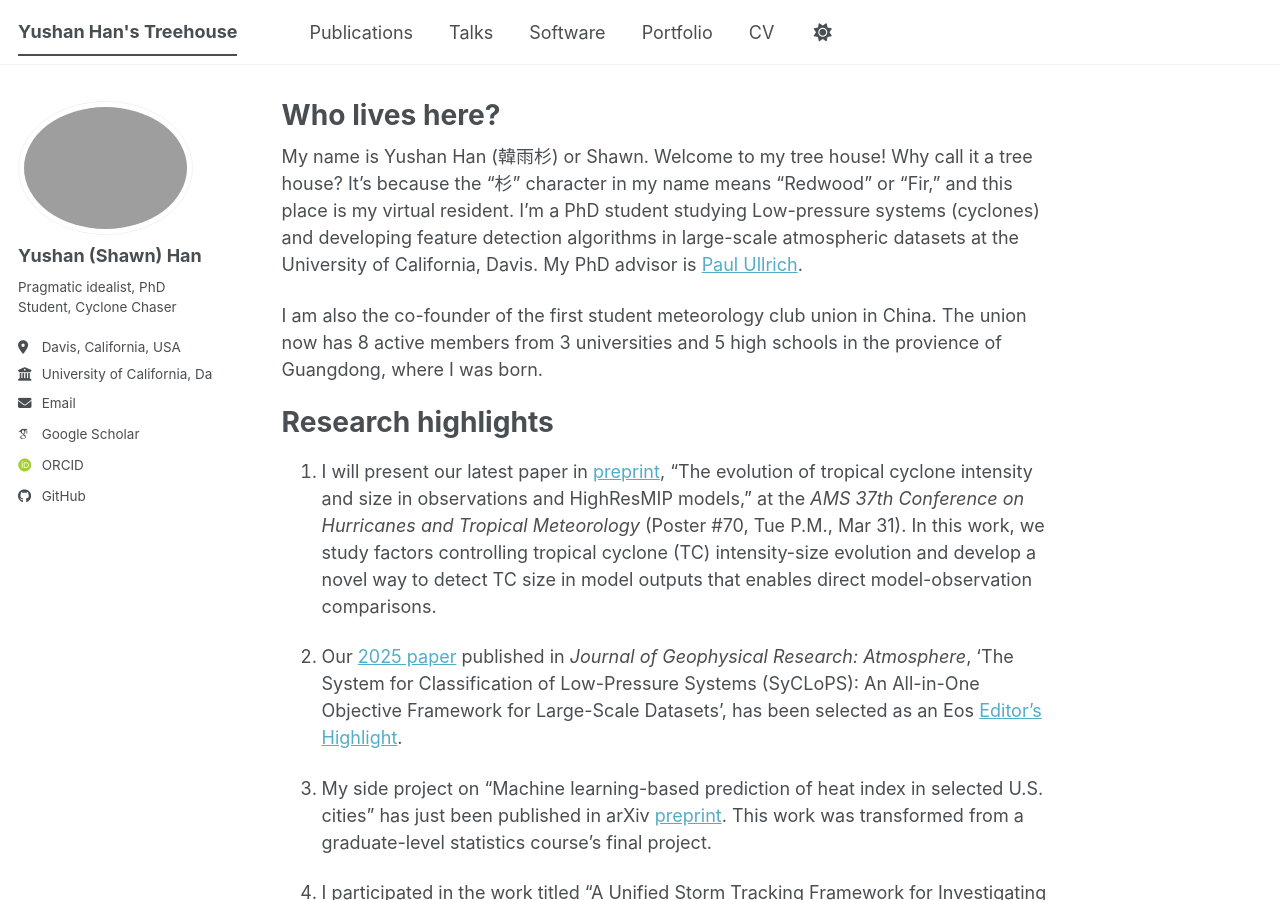
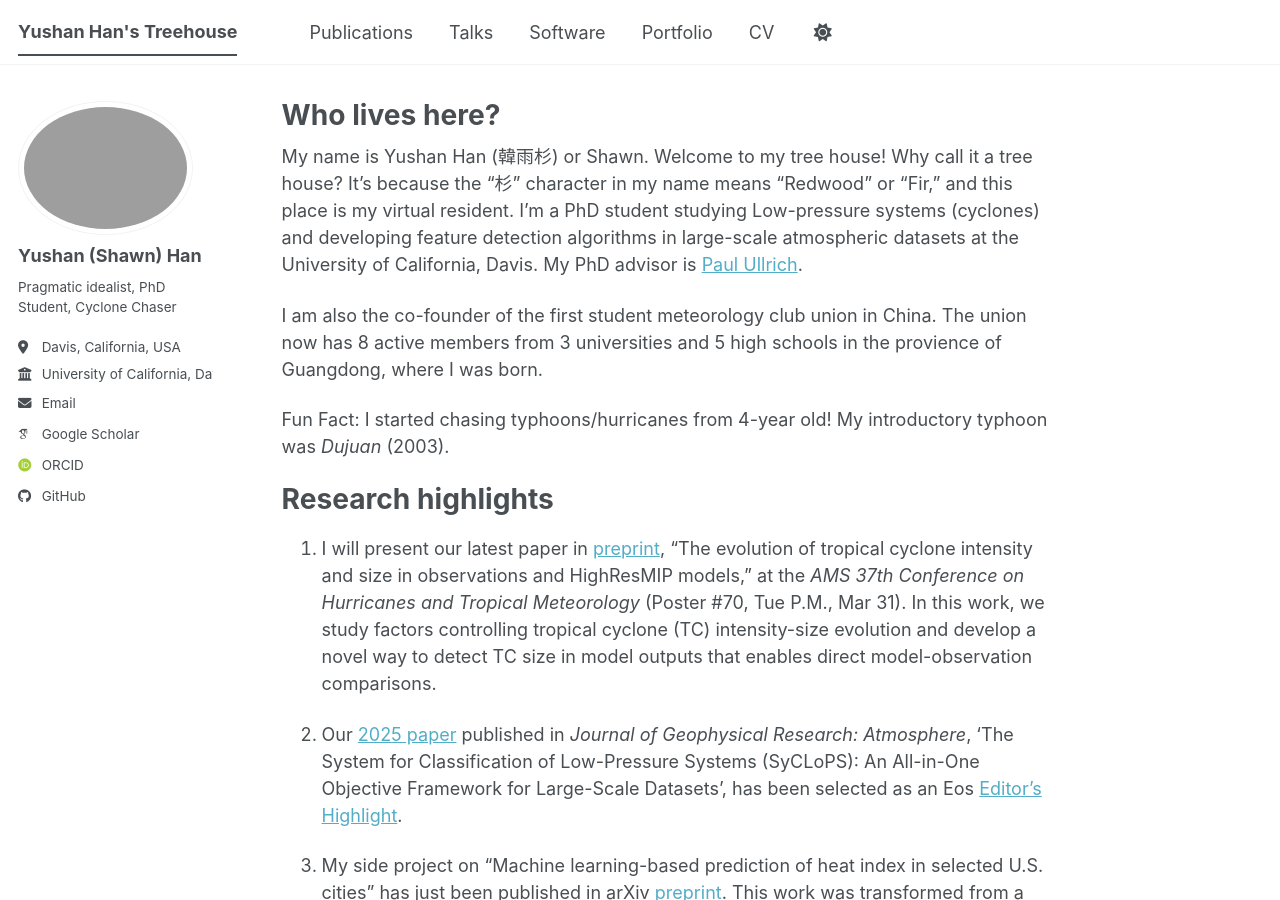
Before and after one commit to yepkids/yepkids.github.io, a Jekyll site: the page built from _pages/about.md, in a window 1280 px wide and 900 px high. Built offline with Jekyll 4.4.1, drawn with Linux system fonts in a browser that asks for light colours; some web fonts are replaced; a script bundle is joined from its source files by our own code; library files that are not in the unit come from our copies.

Commit message:
minor updates

```diff
--- a/_pages/about.md
+++ b/_pages/about.md
@@ -10,6 +10,8 @@ redirect_from:
 My name is Yushan Han (韓雨杉) or Shawn. Welcome to my tree house! Why call it a tree house? It's because the "杉" character in my name means “Redwood" or "Fir," and this place is my virtual resident. I'm a PhD student studying Low-pressure systems (cyclones) and developing feature detection algorithms in large-scale atmospheric datasets at the University of California, Davis. My PhD advisor is [Paul Ullrich](https://climate.ucdavis.edu).
 
 I am also the co-founder of the first student meteorology club union in China. The union now has 8 active members from 3 universities and 5 high schools in the provience of Guangdong, where I was born.
+
+Fun Fact: I started chasing typhoons/hurricanes from 4-year old! My introductory typhoon was *Dujuan* (2003).
 
 Research highlights
 ======
```
